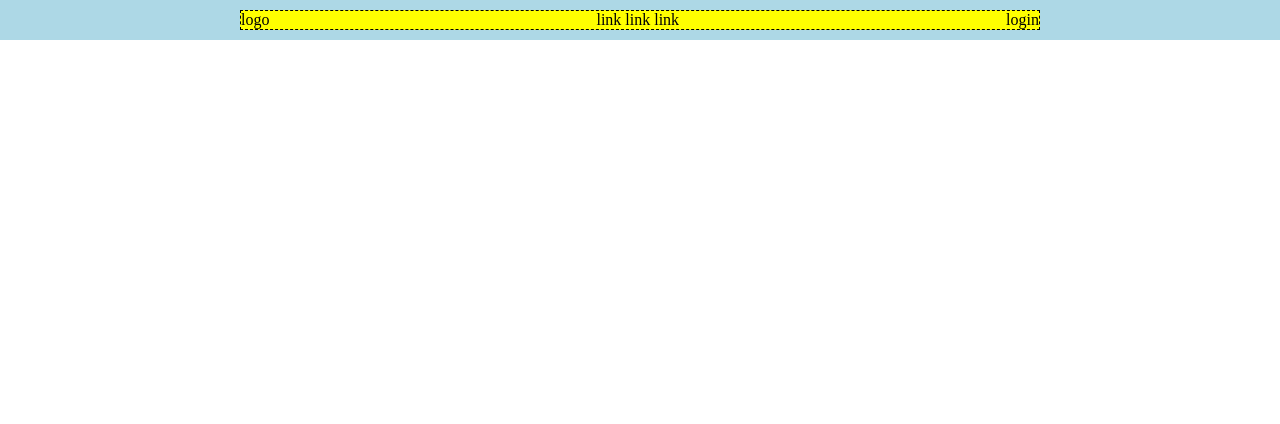
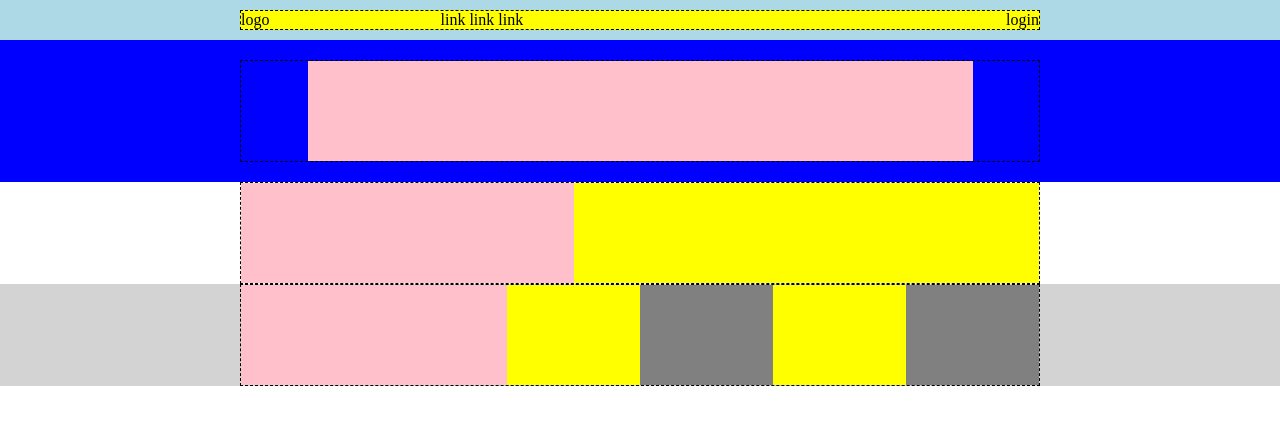
Before and after one commit to DeboraChiarelli/htmlcss-struttura-discord, a plain HTML site: page index.html in a window 1280 px wide. Drawn offline with Linux system fonts and the light colour scheme.

Commit message:
Aggiunta background color-white, classe bg-white

```diff
--- a/css/style.css
+++ b/css/style.css
@@ -13,14 +13,94 @@
     padding: 10px;
 }
 
+.bg-yellow {
+    background-color: yellow;
+}
+
+.bg-pink {
+    background-color: pink;
+}
+
+.bg-grey {
+    background-color: grey;
+}
+
+.bg-lightgrey {
+    background-color: lightgrey;
+}
+
+.height100 {
+    height: 100px;
+}
+
 .row {
     display: flex;
+    flex-basis: 100%;
     border: 1px dashed;
-    background-color: yellow;
-    justify-content: space-between;
+    flex-wrap: wrap;
 }
 
 .container {
     max-width: 800px;
     margin: 0 auto;
+    display: flex;
 }
+
+.col-2 {
+    flex-basis: calc((100% / 12) * 2);
+    display: flex;
+}
+
+.col-3 {
+    flex-basis: calc((100% / 12) * 3);
+    display: flex;
+}
+
+.col-4 {
+    flex-basis: calc((100% / 12) * 4);
+    display: flex;
+}
+
+.col-6 {
+    flex-basis: calc((100% / 12) * 6);
+    display: flex;
+}
+
+.col-5 {
+    flex-basis: calc((100% / 12) * 5);
+    display: flex;
+}
+
+.col-7 {
+    flex-basis: calc((100% / 12) * 7);
+    display: flex;
+}
+
+.col-10 {
+    flex-basis: calc((100% / 12) * 10);
+}
+
+.col-3-right {
+    width: calc((100% / 12) * 3);
+    display: flex;
+    justify-content: flex-end;
+}
+
+
+.bg-blue {
+    background-color: blue;
+    padding: 20px;
+}
+
+.row-pink {
+    display: flex;
+    justify-content: center;
+}
+
+.just-center {
+    justify-content: center;
+}
+
+.bg-white {
+    background-color: white;
+}
--- a/index.html
+++ b/index.html
@@ -1,5 +1,6 @@
 <!DOCTYPE html>
 <html lang="en">
+
 <head>
     <meta charset="UTF-8">
     <meta name="viewport" content="width=device-width, initial-scale=1.0">
@@ -8,20 +9,52 @@
 </head>
 
 <body class="debug>">
+
     <!-- Menu navigazione -->
     <header class="bg-lightblue">
         <nav class="container">
-            <div class="row">
+            <div class="row bg-yellow">
                 <div class="col-3">logo</div>
                 <div class="col-6">link link link</div>
-                <div class="col-3">login</div>
-
+                <div class="col-3-right">login</div>
             </div>
-
         </nav>
     </header>
 
+    <!-- blocchi -->
     <main>
+        <section class="bg-blue">
+            <div class="container">
+                <div class="row row-pink">
+                    <div class="bg-pink height100 col-10"></div>
+                </div>
+            </div>
+        </section>
+
+        <section class="bg-white">
+            <div class="container">
+                <div class="row">
+                    <div class="col-5 bg-pink height100"></div>
+                    <div class="col-7 bg-yellow height100"></div>
+                </div>
+            </div>
+        </section>
+
+        <section class="bg-lightgrey">
+            <div class="container">
+                <div class="row">
+                    <div class="col-4 bg-pink height100"></div>
+                    <div class="col-2 bg-yellow height100"></div>
+                    <div class="col-2 bg-grey height100"></div>
+                    <div class="col-2 bg-yellow height100"></div>
+                    <div class="col-2 bg-grey height100"></div>
+                </div>
+            </div>
+        </section>
+
+
+
+
 
     </main>
 
@@ -30,4 +63,5 @@
     </footer>
 
 </body>
+
 </html>
```
